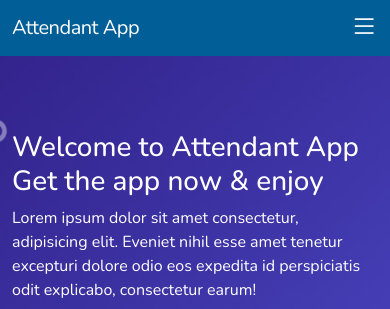
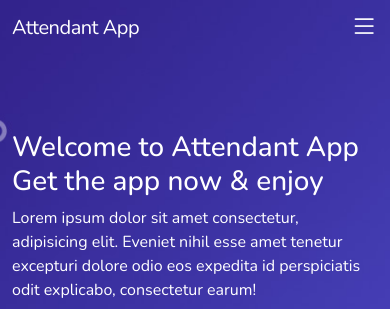
Before and after one commit to abdulmalikbuba/attendantwebsite, a plain HTML site: page index.html in a window 390 px wide. Shown: the top 309 px of the page. Drawn offline with nearby package versions, Linux system fonts and the light colour scheme.

Commit message:
update 2

```diff
--- a/css/style.css
+++ b/css/style.css
@@ -82,21 +82,21 @@ body{
 }
 
 @media (max-width: 767.98px) {
-    .navbar-custom{
+    /* .navbar-custom{
         background-color: #025E96 !important;
-    }
+    } */
 }
 
 @media (max-width: 768px){
-    .navbar-custom{
+    /* .navbar-custom{
         background-color: #025E96 !important;
-    }
+    } */
 }
 
 @media (max-width: 991.98px) {
-    .navbar-custom{
+    /* .navbar-custom{
         background-color: #025E96 !important;
-    }
+    } */
 }
 
 /*******************************/
```
